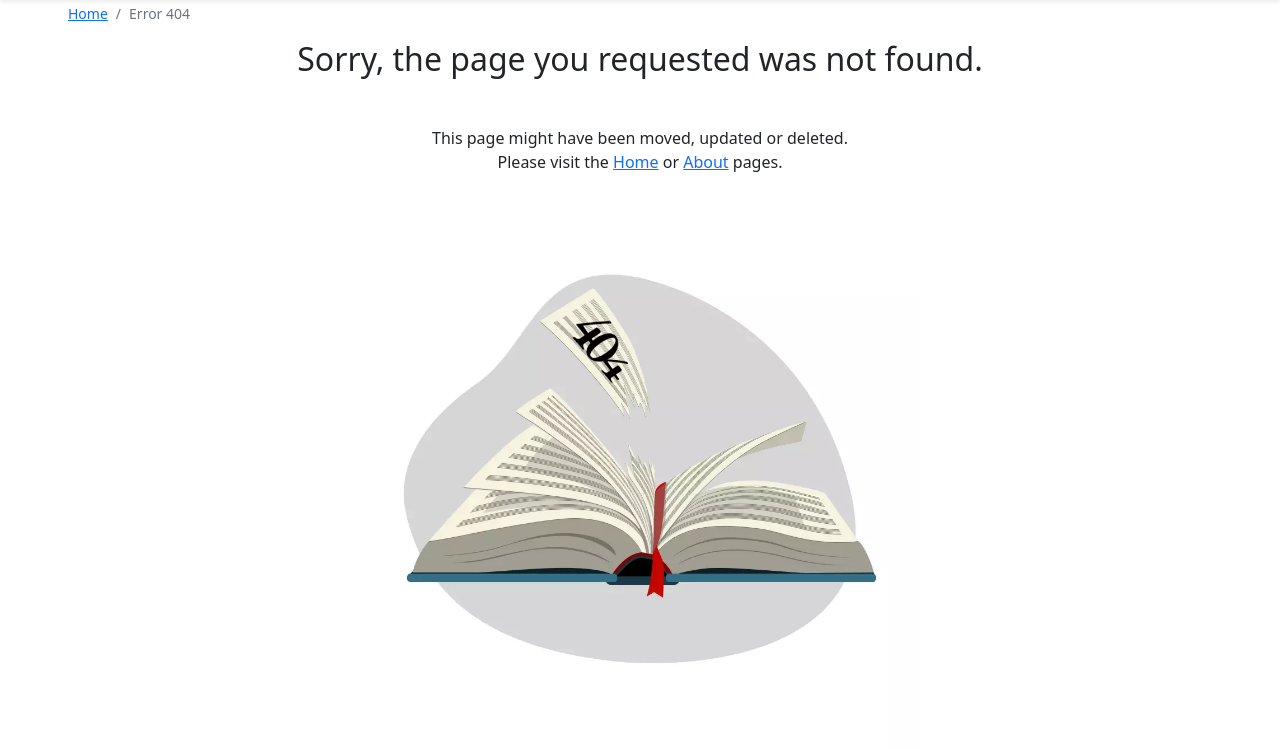
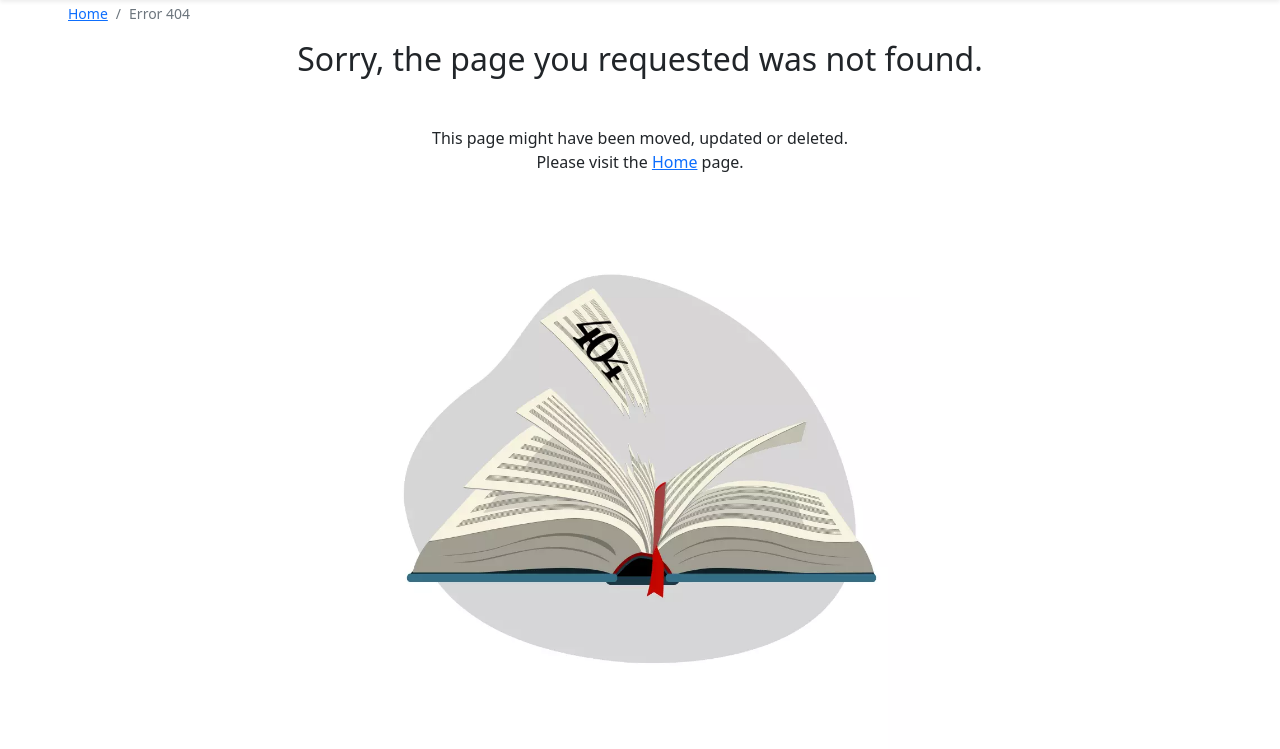
Before and after one commit to immunogenomics/starCAT_website, a Flask app: template minimal/templates/errorpages/error404.html in a window 1280 px wide. Shown: the part 67-816 px from the top of the page. Run offline with Flask 3, Linux system fonts and the light colour scheme; the template is opened without the code that fills it, so the values that code supplies are empty.

Commit message:
fix user not found error

```diff
--- a/minimal/bl_login.py
+++ b/minimal/bl_login.py
@@ -25,7 +25,7 @@ def login():
             next_page = request.args.get('next')
             return redirect(next_page) if next_page else redirect(url_for('home'))
         else:
-            flash('Login Unsuccessful. Please check email and password', 'danger')
+            flash('Login Unsuccessful', 'danger')
 
     elif registration_form.validate_on_submit() and 'register' in request.form:
         hashed_password = bcrypt.generate_password_hash(registration_form.password.data).decode('utf-8')
--- a/minimal/jinjafilters.py
+++ b/minimal/jinjafilters.py
@@ -21,6 +21,8 @@ msgDict = {
     "Msg1": "<p>This is a <b>nice</b> message, the first of the list</p>",
     "Msg2": "<p>This is an even <b>nicer</b> message.</p>",
     'select_ref_message' : '<p>Please first submit a reference catalog selection and upload again.</p>',
+    'Login Unsuccessful' : '<p>Login Unsuccessful. Please check email and password and make sure you have already registered.</p>',
+
     # 'processing_message' : '<p>Your data is processing.</p>',
 
 }
--- a/minimal/templates/errorpages/error404.html
+++ b/minimal/templates/errorpages/error404.html
@@ -16,7 +16,7 @@
 		<div class="col-12">
 			<h2 class="mb-5">Sorry, the page you requested was not found.</h2>
 			<p class="mb-0">This page might have been moved, updated or deleted.</p>
-			<p>Please visit the <a href="{{url_for('bl_home.index')}}">Home</a> or <a href="{{url_for('bl_home.about')}}">About</a> pages.</p>
+			<p>Please visit the <a href="{{url_for('bl_home.index')}}">Home</a> page.</p>
 		</div>
 	</div>
 	<div class="row text-center">
```
